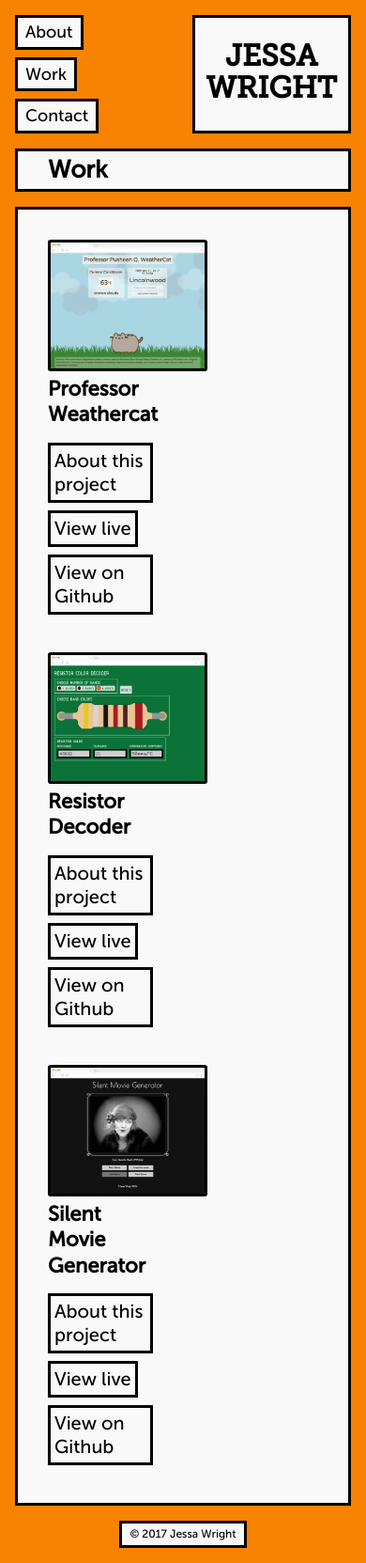
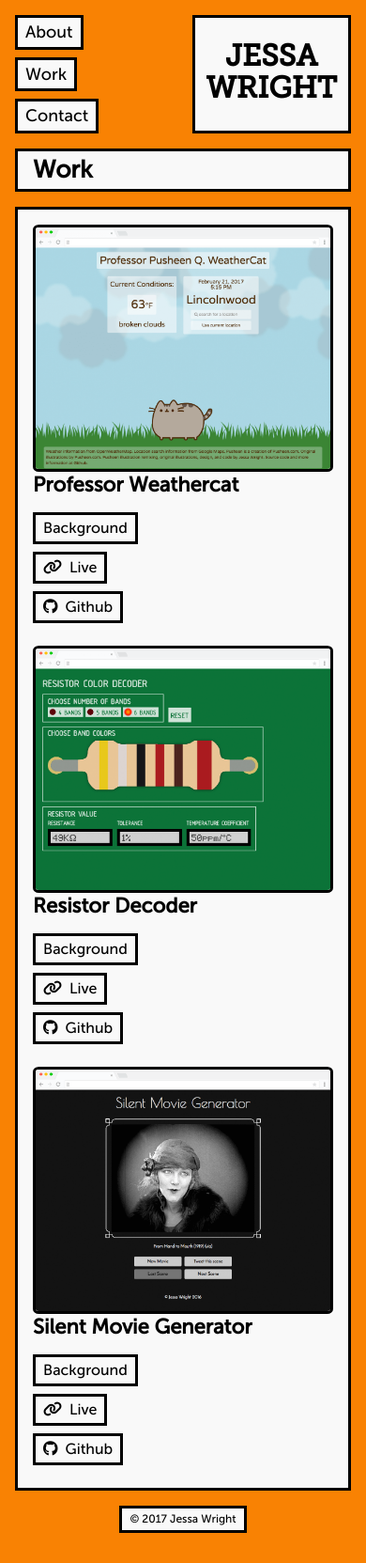
Before and after one commit to jessawright/web-portfolio-2, a Jekyll site: the page built from _work/index.html, in a window 390 px wide. Shown: the whole page at 94% size. Built offline with Jekyll 4.4.1, drawn with Linux system fonts in a browser that asks for light colours; nearby versions of some CDN libraries.

Commit message:
add responsive styles

```diff
--- a/_pages/01_about.html
+++ b/_pages/01_about.html
@@ -11,6 +11,8 @@ class: page
   <p class="page__paragraph">After an education in studio art and a career in law libraries, I'm making a switch!</p>
   <p class="page__paragraph">I'm bringing my visual design skill, my organization experience, and my natural logical thinking style to web development. Because of my background, I let the content drive my design, researching design elements tto support the content. Having worked with library catalogs, I keep the user in mind, aiming to make website content easy to understand for my intended audience.<p>
   <p class="page__paragraph">I'm new and I have a lot to learn, but I've learned a lot already and I'm eager to learn more.</p>
+  <p class="page__paragraph--link"><a href={{ "/static_files/docs/jwright-resume.pdf" | prepend: site.baseurl }}><i class="fa fa-file-pdf-o" aria-hidden="true"></i>Resume</a></p>
+
 </section>
 
 <section class="page__section--list page__section">
--- a/_sass/_general.scss
+++ b/_sass/_general.scss
@@ -196,5 +196,8 @@ img {
     h3 {
       font-size: 1.375rem;
     }
+    .container--page {
+      padding: .5rem;
+    }
 
 }
--- a/_sass/_header.scss
+++ b/_sass/_header.scss
@@ -90,4 +90,7 @@ font-size: 1.125rem;
     .nav__item:first-child {
         margin: 0;
     }
+    .page-title {
+      padding: .25rem 0 .25rem 1rem;
+    }
 }
--- a/_sass/_pages.scss
+++ b/_sass/_pages.scss
@@ -14,6 +14,12 @@
 .page__paragraph {
   margin: 0 0 .5em 0;
 }
+.page__paragraph--link {
+  border: $border;
+  padding: .25rem .5rem;
+  display: inline-block;
+}
+
 
 .page__section--list {
   padding: 0 0 0 2rem;
@@ -40,7 +46,11 @@
 .page__list-item--contact:focus,
 .page__list-item--contact:active,
 .page__list-item--contact:hover,
-.page__list-item--contact:hover:focus {
+.page__list-item--contact:hover:focus,
+.page__paragraph--link:focus,
+.page__paragraph--link:active,
+.page__paragraph--link:hover,
+.page__paragraph--link:hover:focus  {
   background-color: $focus-highlight;
 }
 
@@ -54,3 +64,8 @@
     font-size: 1.375rem;
   }
 }
+@media screen and (max-width: 34rem) {
+  .page {
+    padding: .5rem;
+  }
+}
--- a/_sass/_work-index.scss
+++ b/_sass/_work-index.scss
@@ -37,8 +37,8 @@
 .work-index__link-list-item {
   display: block;
   margin: 0 0 .5rem 0;
-  font-size: 1.25rem;
-  padding: .25rem;
+  font-size: 1.125rem;
+  padding: .25rem .5rem;
   border: $border;
 }
 
@@ -49,3 +49,20 @@
 .work-index__link{
 
 }
+@media screen and (max-width: 48rem) {
+  .work-index__link-list-item {
+    font-size: 1rem;
+  }
+}
+
+@media screen and (max-width: 34rem) {
+  .work-index__content,
+  .work-index__image {
+    display: block;
+    max-width: 100%;
+  }
+  .work-index__entry {
+    padding: .5rem;
+  }
+
+}
--- a/_work/index.html
+++ b/_work/index.html
@@ -12,9 +12,9 @@ title: Work
       <div class="work-index__content">
         <h3 class="work-index__header"><a href="{{ page.url | prepend: site.baseurl }}">{{ page.title }}</a></h3>
         <ul class="work-index__link-list">
-          <li class="work-index__link-list-item"><a class="work-index__link" href="{{ page.url | prepend: site.baseurl }}">About this project</a></li>
-          <li class="work-index__link-list-item"><a  class="work-index__link" href=" {{page.live}}">View live</a></li>
-          <li class="work-index__link-list-item"><a class="work-index__link" href="{{page.github}}">View on Github</a></li>
+          <li class="work-index__link-list-item"><a class="work-index__link" href="{{ page.url | prepend: site.baseurl }}">Background</a></li>
+          <li class="work-index__link-list-item"><a  class="work-index__link" href=" {{page.live}}"><i class="fa fa-link" aria-hidden="true"></i>Live</a></li>
+          <li class="work-index__link-list-item"><a class="work-index__link" href="{{page.github}}"><i class="fa fa-github" aria-hidden="true"></i>Github</a></li>
         </ul>
       </div>
     </li>
```
Also changed, not shown: 1 other file.
